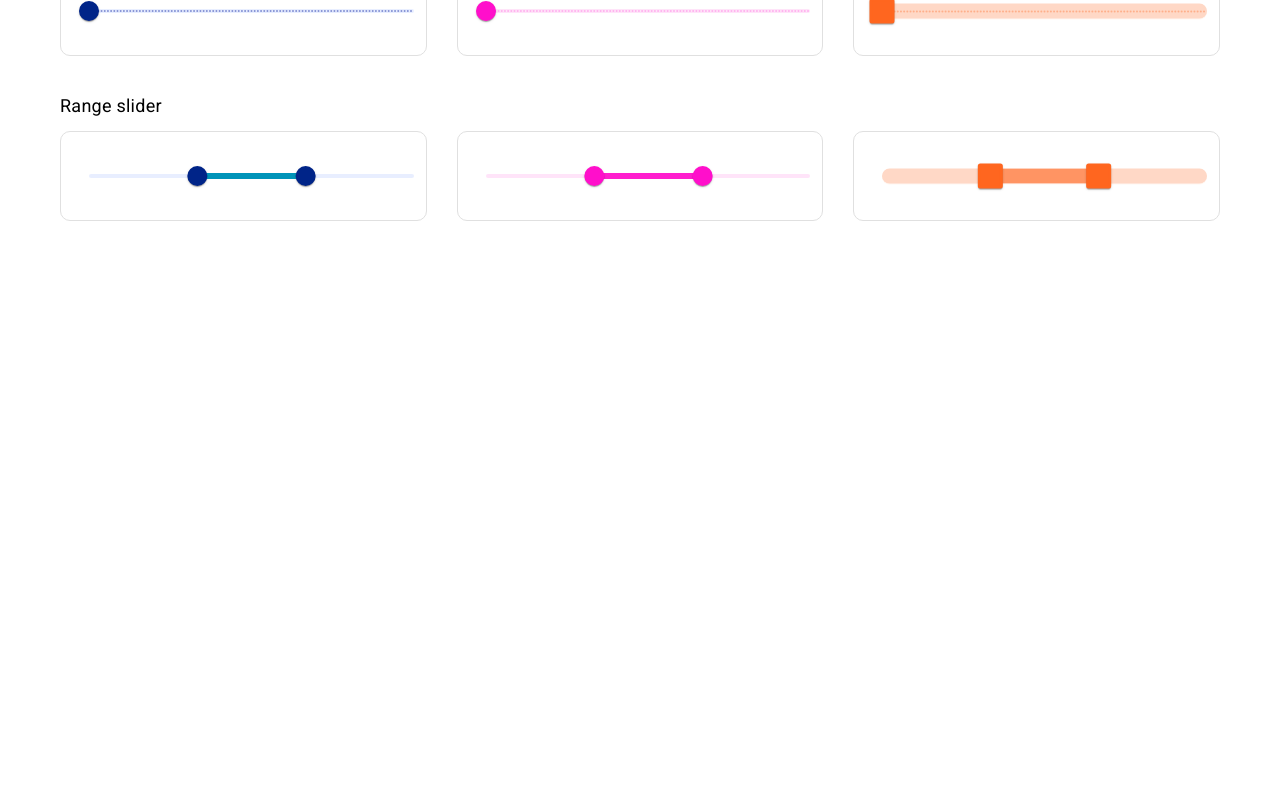
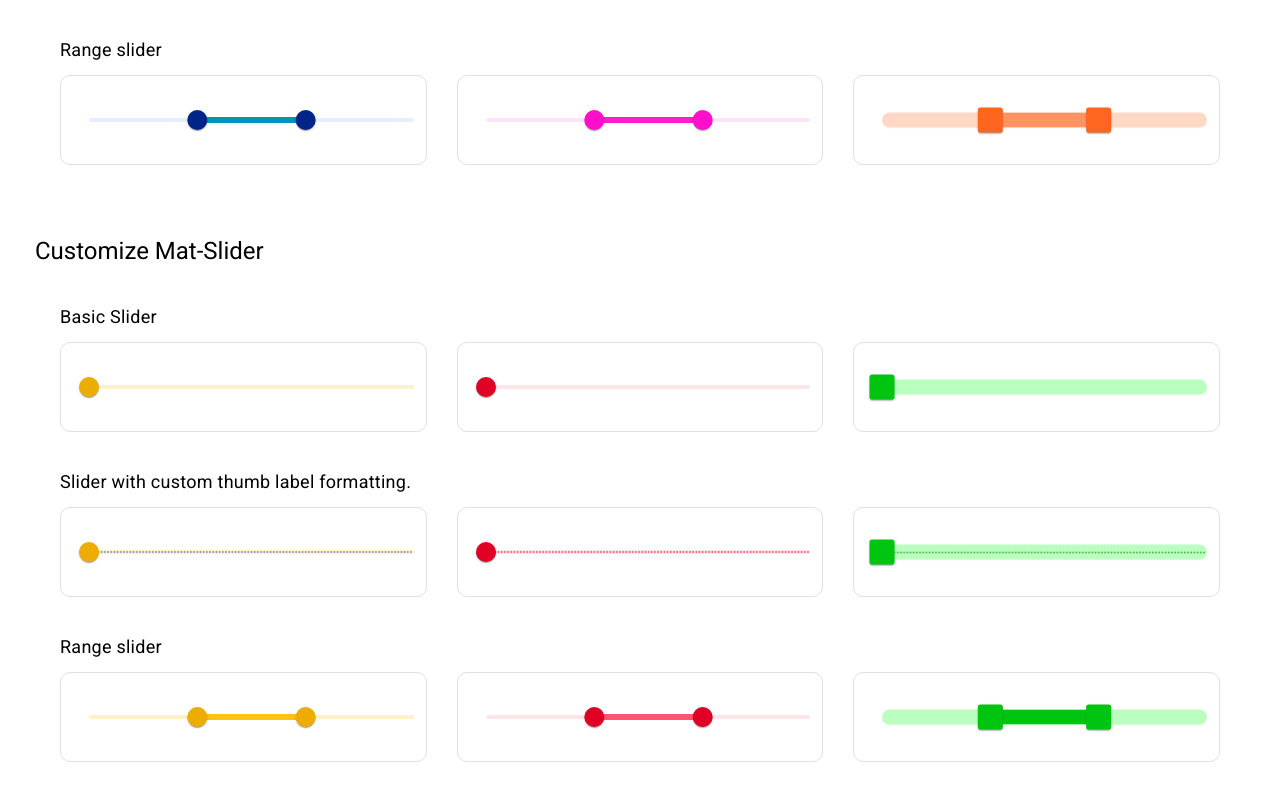
Before and after one commit to Haresh-thumar/Angular-Material-v15-Customize, an Angular app: page /slider in a window 1280 px wide. Shown: the part 462-1262 px from the top of the page. Before the commit the page ends 800 px from the top, so only its background shows below. Built offline with nearby package versions, Linux system fonts and the light colour scheme.

Commit message:
custom color slider

```diff
--- a/src/app/slider/slider.component.html
+++ b/src/app/slider/slider.component.html
@@ -1,12 +1,10 @@
 <h1>Customize Mat-Slider</h1>
 
-<br><br>
 
 <!---------------------------------------------------------------------------------------------------
                                         ByDefault Theme Color
 ---------------------------------------------------------------------------------------------------->
 <p class="heading">Basic Slider</p>
-
 <div class="grid-box">
     <div class="column-2">
         <mat-slider color="primary">
@@ -46,7 +44,6 @@
 </div>
 
 
-
 <p class="heading">Range slider</p>
 <div class="grid-box">
     <div class="column-2">
@@ -68,3 +65,78 @@
         </mat-slider>
     </div>
 </div>
+
+
+
+<br><br><br>
+<h1>Customize Mat-Slider</h1>
+
+
+<!------------------------------------------------------------------------------------------------------------
+                                            Custom Theme Color
+------------------------------------------------------------------------------------------------------------->
+<p class="heading">Basic Slider</p>
+
+<div class="grid-box">
+    <div class="column-2">
+        <mat-slider color="warning">
+            <input matSliderThumb>
+        </mat-slider>
+    </div>
+    <div class="column-2">
+        <mat-slider color="danger">
+            <input matSliderThumb>
+        </mat-slider>
+    </div>
+    <div class="column-2">
+        <mat-slider color="success">
+            <input matSliderThumb>
+        </mat-slider>
+    </div>
+</div>
+
+
+
+<p class="heading">Slider with custom thumb label formatting.</p>
+<div class="grid-box">
+    <div class="column-2">
+        <mat-slider color="warning" min="0" max="100000" step="1000" showTickMarks discrete [displayWith]="formatLabel">
+            <input matSliderThumb>
+        </mat-slider>
+    </div>
+    <div class="column-2">
+        <mat-slider color="danger" min="0" max="100000" step="1000" showTickMarks discrete [displayWith]="formatLabel">
+            <input matSliderThumb>
+        </mat-slider>
+    </div>
+    <div class="column-2">
+        <mat-slider color="success" min="0" max="100000" step="1000" showTickMarks discrete [displayWith]="formatLabel">
+            <input matSliderThumb>
+        </mat-slider>
+    </div>
+</div>
+
+
+<p class="heading">Range slider</p>
+<div class="grid-box">
+    <div class="column-2">
+        <mat-slider min="200" max="500" color="warning">
+            <input value="300" matSliderStartThumb>
+            <input value="400" matSliderEndThumb>
+        </mat-slider>
+    </div>
+    <div class="column-2">
+        <mat-slider min="200" max="500" color="danger">
+            <input value="300" matSliderStartThumb>
+            <input value="400" matSliderEndThumb>
+        </mat-slider>
+    </div>
+    <div class="column-2">
+        <mat-slider min="200" max="500" color="success">
+            <input value="300" matSliderStartThumb>
+            <input value="400" matSliderEndThumb>
+        </mat-slider>
+    </div>
+</div>
+
+<br><br>
--- a/src/app/slider/slider.component.scss
+++ b/src/app/slider/slider.component.scss
@@ -143,3 +143,109 @@
 ::ng-deep .mat-mdc-slider.mat-warn .mdc-slider__track {
     height: var(--mdc-slider-inactive-track-height, 13px) !important;
 }
+
+
+
+
+
+
+
+
+/*---------------------------------------------------------------------------------------------------------------------
+                                                Custom Theme Color
+---------------------------------------------------------------------------------------------------------------------*/
+
+/*----------------- warning Color ------------------*/
+.mat-mdc-slider.mat-warning {
+    --mdc-slider-handle-color: #ecad00; // change toggle indicator handle color
+    --mdc-slider-focus-handle-color: #ff006a;  // focus to change toggle indicator handle color
+    --mdc-slider-active-track-color: #ffc116;  // active track color
+    --mdc-slider-inactive-track-color: #ffc31f;  // InActive track color
+    --mdc-slider-with-tick-marks-active-container-color: #ffffff;  // change tick-mark dot color when active track (...........)
+    --mdc-slider-with-tick-marks-inactive-container-color: #3f51b5; // change tick-mark dot color when inActive Track (...........)
+    --mat-mdc-slider-hover-ripple-color: rgba(255, 217, 0, 0.2);  // hover to change toggle indicator ripple background color
+    --mat-mdc-slider-focus-ripple-color: #ffbb007c;  // focus to change toggle indicator ripple background color
+    width: 100%; // change slider width
+}
+
+// Custom Thumb Label Formatting for warning Color
+.mat-mdc-slider.mat-warning {
+    --mdc-slider-label-container-color: #ecad00;  // change slider tooltip background color
+    --mdc-slider-label-label-text-color: #fff;  // change slider tooltip font color
+    --mat-mdc-slider-value-indicator-opacity: 0.61;  // change value indicator tooltip opacity
+}
+
+
+/*----------------- danger Color ------------------*/
+.mat-mdc-slider.mat-danger {
+    --mdc-slider-handle-color: #e00025; // change toggle indicator handle color
+    --mdc-slider-focus-handle-color: #fc143a;  // focus to change toggle indicator handle color
+    --mdc-slider-active-track-color: #ff5470;  // active track color
+    --mdc-slider-inactive-track-color: #ff94a6;  // InActive track color
+    --mdc-slider-with-tick-marks-active-container-color: #ffffff;  // change tick-mark dot color when active track (...........)
+    --mdc-slider-with-tick-marks-inactive-container-color: #f3072f; // change tick-mark dot color when inActive Track (...........)
+    --mat-mdc-slider-hover-ripple-color: rgba(245, 0, 74, 0.123);  // hover to change toggle indicator ripple background color
+    --mat-mdc-slider-focus-ripple-color: #ff94a677;  // focus to change toggle indicator ripple background color
+    width: 100%; // change slider width
+}
+
+// Custom Thumb Label Formatting for danger Color
+.mat-mdc-slider.mat-danger {
+    --mdc-slider-label-container-color: #e00025;  // change slider tooltip background color
+    --mdc-slider-label-label-text-color: #fff;  // change slider tooltip font color
+    --mat-mdc-slider-value-indicator-opacity: 0.61;  // change value indicator tooltip opacity
+}
+
+
+
+/*----------------- success Color ------------------*/
+.mat-mdc-slider.mat-success {
+    --mdc-slider-handle-color: #00c510; // change toggle indicator handle color
+    --mdc-slider-focus-handle-color: #019b0e;  // focus to change toggle indicator handle color
+    --mdc-slider-active-track-color: #00e713;  // active track color
+    --mdc-slider-inactive-track-color: #00e713;  // InActive track color
+    --mdc-slider-with-tick-marks-active-container-color: #ffffff;  // change tick-mark dot color when active track (...........)
+    --mdc-slider-with-tick-marks-inactive-container-color: #00940c; // change tick-mark dot color when inActive Track (...........)
+    --mat-mdc-slider-hover-ripple-color: rgba(0, 216, 18, 0.2);  // hover to change toggle indicator ripple background color
+    --mat-mdc-slider-focus-ripple-color: #34df0052;  // focus to change toggle indicator ripple background color
+    width: 100%; // change slider width
+}
+
+// Custom Thumb Label Formatting for success Color
+.mat-mdc-slider.mat-success {
+    --mdc-slider-label-container-color: #00c510;  // change slider tooltip background color
+    --mdc-slider-label-label-text-color: #fff;  // change slider tooltip font color
+    --mat-mdc-slider-value-indicator-opacity: 0.61;  // change value indicator tooltip opacity
+}
+
+// Change Track Height & Border Radius
+::ng-deep .mat-mdc-slider.mat-success .mdc-slider__track--inactive,
+::ng-deep .mat-mdc-slider.mat-success .mdc-slider__track--active,
+::ng-deep .mat-mdc-slider.mat-success .mdc-slider__track--active_fill {
+    height: var(--mdc-slider-inactive-track-height, 15px)!important; // InActive Track Height
+    height: var(--mdc-slider-active-track-height, 15px)!important; // Active Track Height
+    border-top-width: var(--mdc-slider-active-track-height, 15px)!important; // Active Track Border Height
+    border-top-color: #00c510; // change Active track color
+    background-color: #bbffc0; // change InActive track color
+}
+
+// Change Thumb Height, Width, Border-Radius, Border-Width & Background-Color
+::ng-deep.mat-mdc-slider.mat-success .mdc-slider__thumb-knob {
+    border-radius: var(--mdc-slider-handle-shape, 10%);  // change border radius
+    width: var(--mdc-slider-handle-width, 25px) !important; // change indicator width
+    height: var(--mdc-slider-handle-height, 25px) !important;  // change indicator height
+    background-color: #00c510 !important; // Handle Bg Color
+    border-width: calc(var(--mdc-slider-handle-height, 0) / 2) calc(var(--mdc-slider-handle-width, 0) / 2) !important;  // change border-width
+}
+
+// change active & hover ripple position
+::ng-deep .mat-mdc-slider-visual-thumb .mat-ripple {
+    width: 100%!important;
+    height: 100%!important;
+}
+
+
+// change inActive Track Height
+::ng-deep .mat-mdc-slider.mat-success .mdc-slider__track {
+    height: var(--mdc-slider-inactive-track-height, 13px) !important;
+}
```
